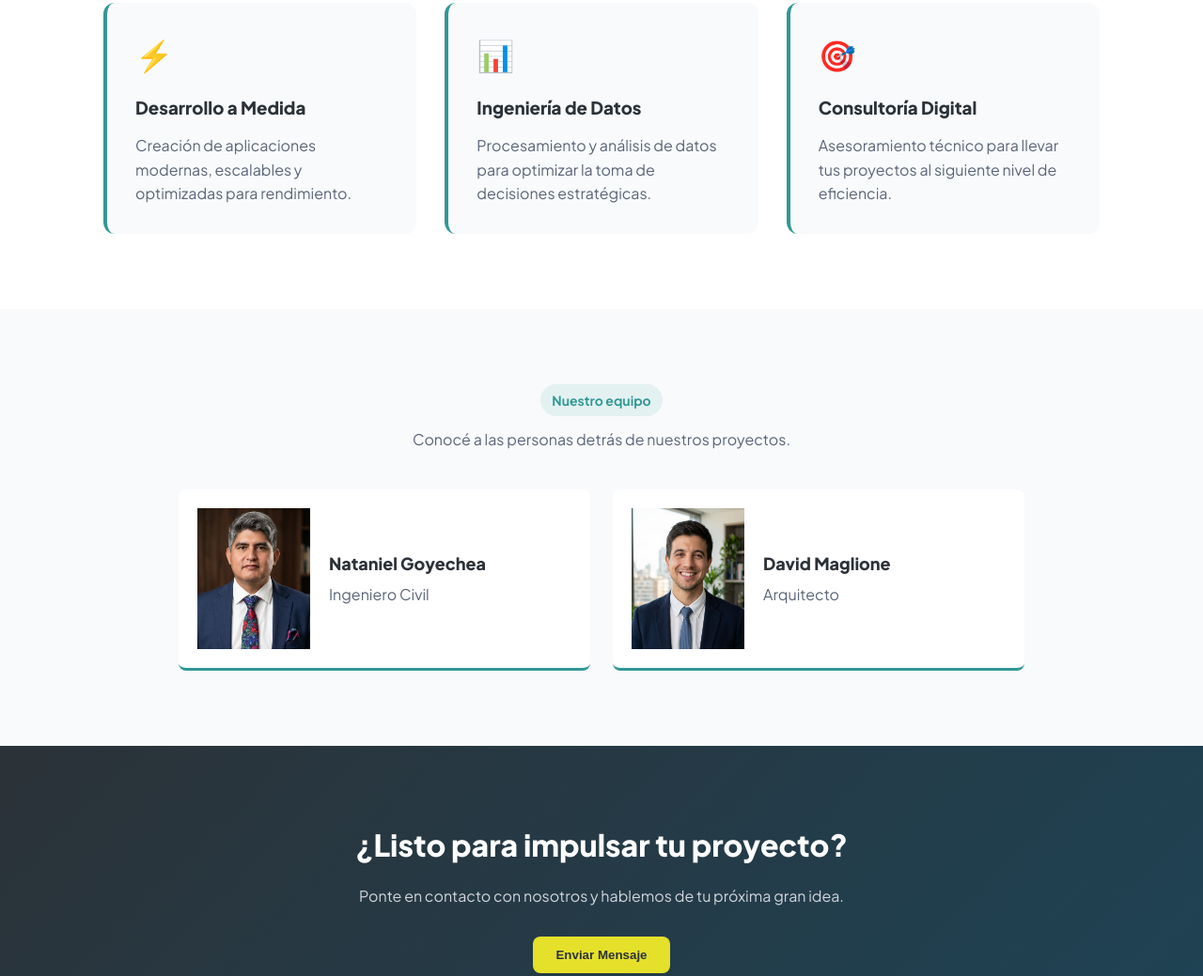
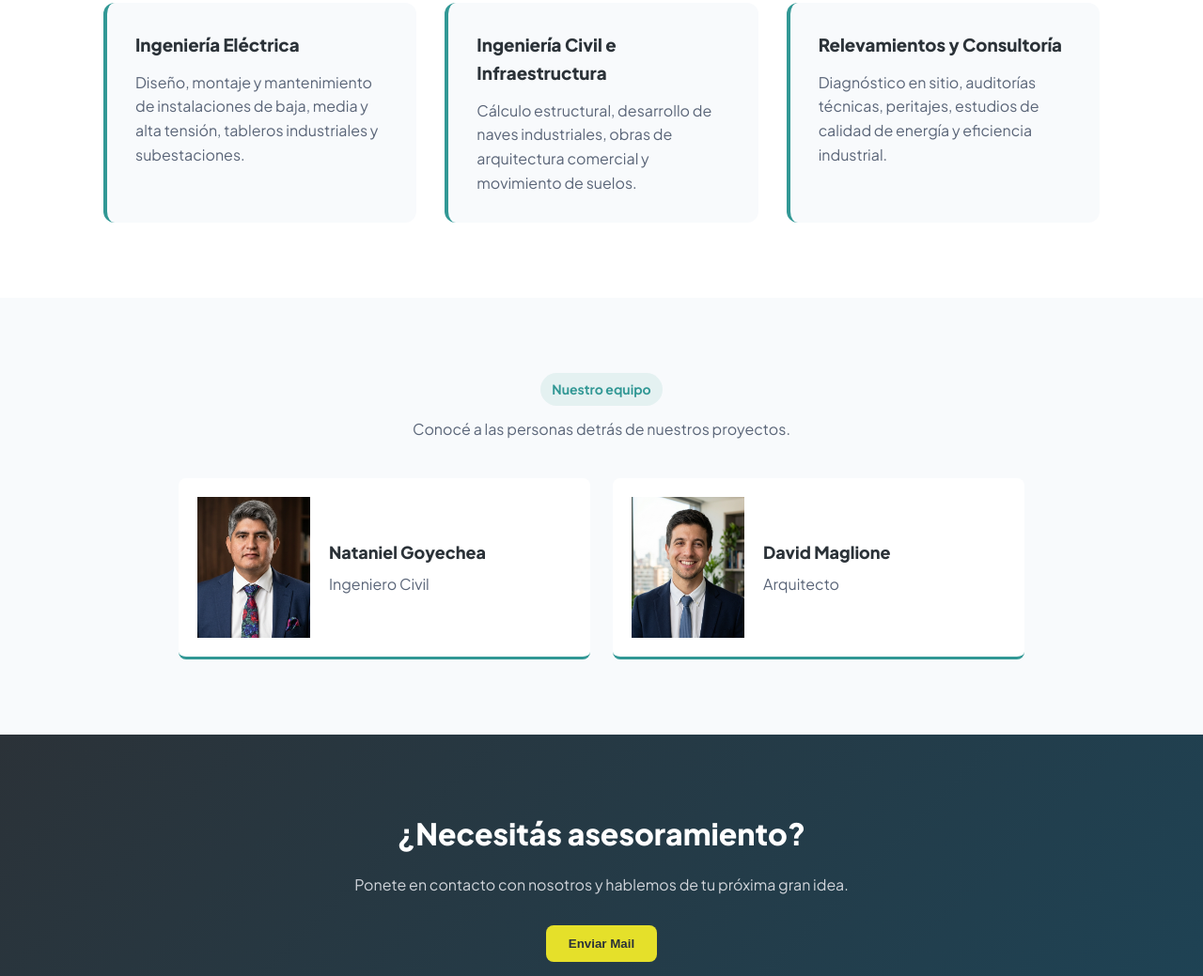
Before and after one commit to giansena/pagina-DIEC, a plain HTML site: page index.html in a window 1280 px wide. Shown: the part 773-1812 px from the top of the page at 94% size. Drawn offline with Linux system fonts and the light colour scheme.

Commit message:
Update services and contact copy

```diff
--- a/index.html
+++ b/index.html
@@ -54,19 +54,16 @@
       <h2 class="section-title">Nuestros Servicios</h2>
       <div class="services-grid">
         <div class="card">
-          <div class="card-icon">⚡</div>
-          <h3>Desarrollo a Medida</h3>
-          <p>Creación de aplicaciones modernas, escalables y optimizadas para rendimiento.</p>
+          <h3>Ingeniería Eléctrica</h3>
+          <p>Diseño, montaje y mantenimiento de instalaciones de baja, media y alta tensión, tableros industriales y subestaciones.</p>
         </div>
         <div class="card">
-          <div class="card-icon">📊</div>
-          <h3>Ingeniería de Datos</h3>
-          <p>Procesamiento y análisis de datos para optimizar la toma de decisiones estratégicas.</p>
+          <h3>Ingeniería Civil e Infraestructura</h3>
+          <p>Cálculo estructural, desarrollo de naves industriales, obras de arquitectura comercial y movimiento de suelos.</p>
         </div>
         <div class="card">
-          <div class="card-icon">🎯</div>
-          <h3>Consultoría Digital</h3>
-          <p>Asesoramiento técnico para llevar tus proyectos al siguiente nivel de eficiencia.</p>
+          <h3>Relevamientos y Consultoría</h3>
+          <p>Diagnóstico en sitio, auditorías técnicas, peritajes, estudios de calidad de energía y eficiencia industrial.</p>
         </div>
       </div>
     </div>
@@ -100,9 +97,9 @@
   <!-- Sección Contacto / CTA -->
   <section id="contacto" class="cta">
     <div class="container cta-container">
-      <h2>¿Listo para impulsar tu proyecto?</h2>
-      <p>Ponte en contacto con nosotros y hablemos de tu próxima gran idea.</p>
-      <button id="btnContacto" class="btn btn-accent">Enviar Mensaje</button>
+      <h2>¿Necesitás asesoramiento?</h2>
+      <p>Ponete en contacto con nosotros y hablemos de tu próxima gran idea.</p>
+      <button id="btnContacto" class="btn btn-accent">Enviar Mail</button>
     </div>
   </section>
 
```
